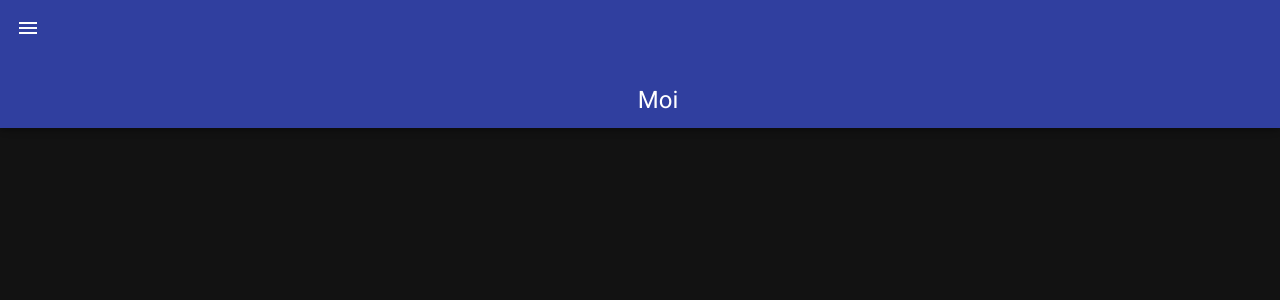
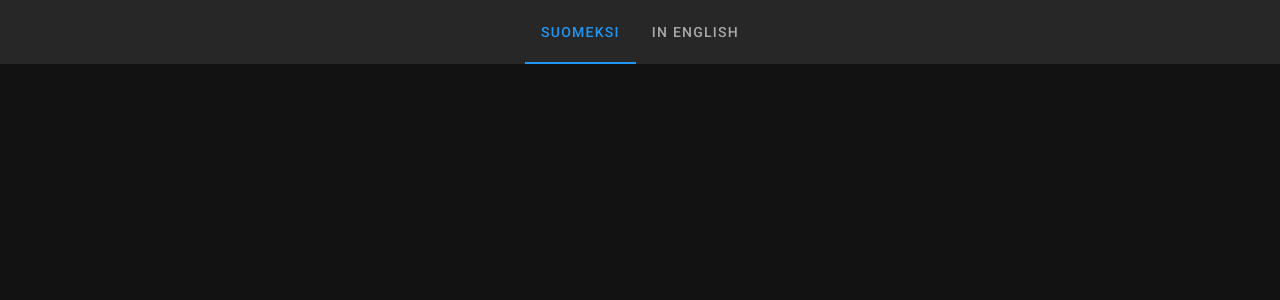
Before and after one commit to RikuKukkaniemi/my-website, a Vue app: page / in a window 1280 px wide. Shown: the top 300 px of the page. Built offline with nearby package versions, Linux system fonts and the light colour scheme.

Commit message:
Add language tabs

```diff
--- a/src/components/NavBar.vue
+++ b/src/components/NavBar.vue
@@ -1,16 +1,10 @@
 <template>
   <div>
-    <v-app-bar
-      absolute
-      color="indigo darken-2"
-      shrink-on-scroll
-      prominent
-      scroll-target="#scrolling-techniques"
-    >
-      <v-app-bar-nav-icon></v-app-bar-nav-icon>
-      <v-spacer></v-spacer>
-      <v-toolbar-title>Moi</v-toolbar-title>
-      <v-spacer></v-spacer>
+    <v-app-bar absolute elevate-on-scroll scroll-target="#scrolling-techniques-7">
+      <v-tabs centered>
+        <v-tab>Suomeksi</v-tab>
+        <v-tab>In English</v-tab>
+      </v-tabs>
     </v-app-bar>
   </div>
 </template>
```
